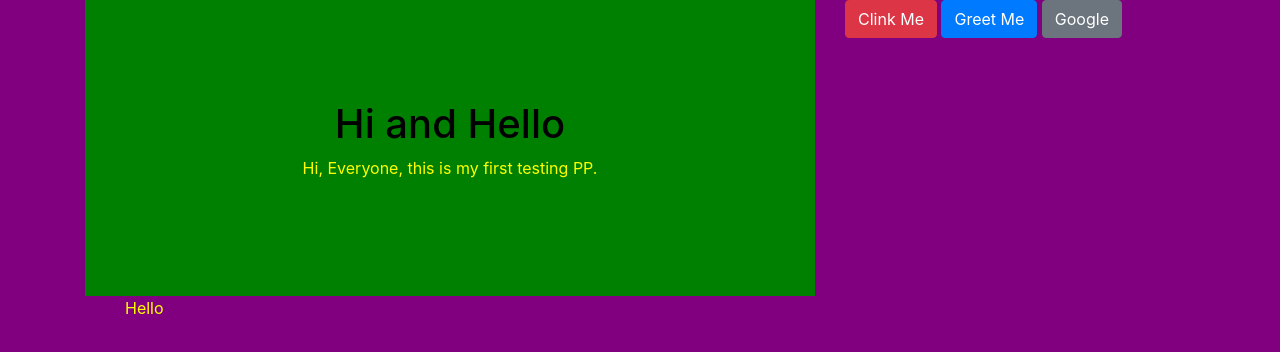
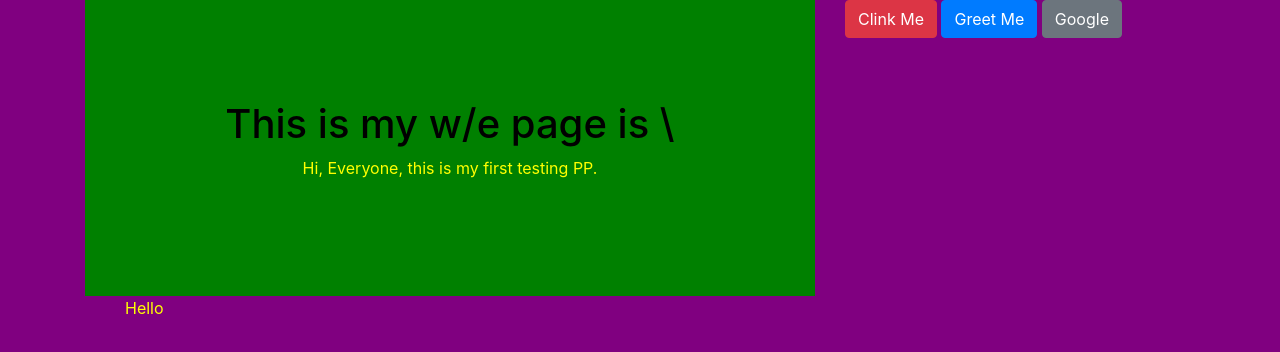
Before and after one commit to bennywongyw/Saa, a plain HTML site: page index.html in a window 1280 px wide. Drawn offline with nearby package versions, Linux system fonts and the light colour scheme.

Commit message:
added in feature

```diff
--- a/index.html
+++ b/index.html
@@ -11,7 +11,7 @@
             <div class="row">
                 <div class="col-8">
                         <div id="flex">
-                            <h1>Hi and Hello</h1>
+                            <h1>This is my w/e page is \</h1>
                             <p>Hi, Everyone, this is my first testing PP.</p>
                         </div>
                 </div>
```
